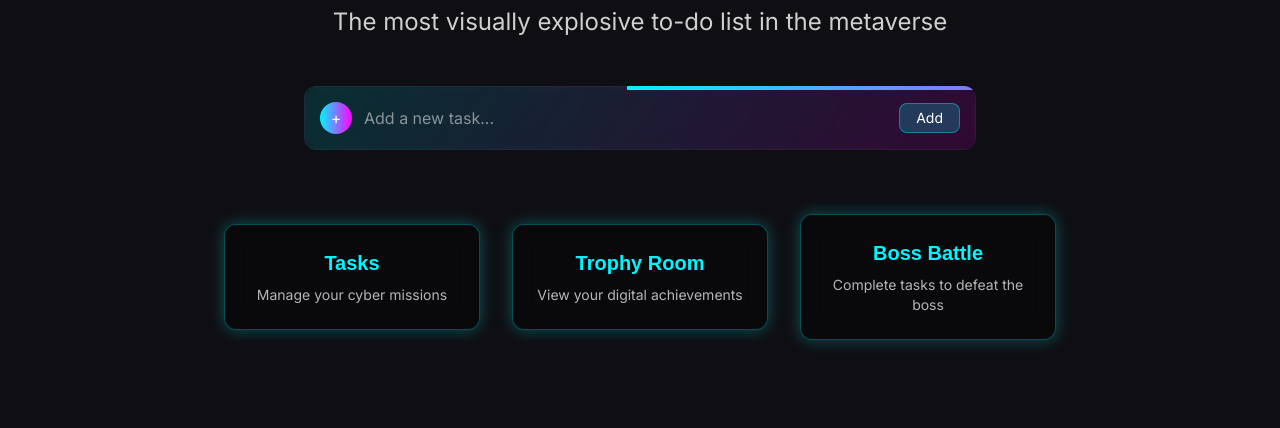
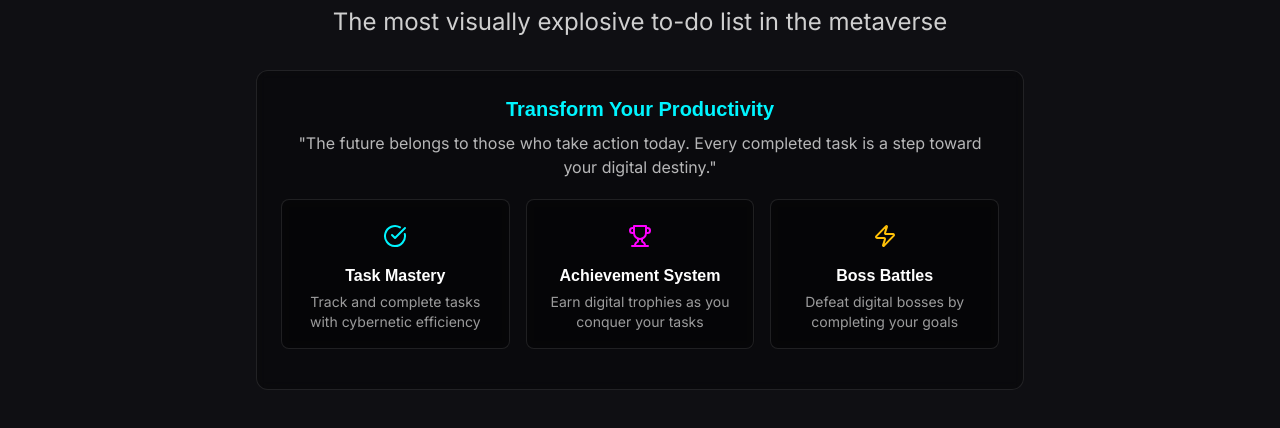
Before and after one commit to moin04-newbie/cosmic-task-rift, a React (Vite) app: page / in a window 1280 px wide. Shown: the part 134-562 px from the top of the page. Built offline with nearby package versions, Linux system fonts and the light colour scheme; no server answers; a web font is replaced by a local one.

Commit message:
feat: Add demo tasks and content
Add demo tasks and update the hero section content.

```diff
--- a/src/pages/Homepage.tsx
+++ b/src/pages/Homepage.tsx
@@ -7,6 +7,7 @@ import ConstellationBackground from "@/components/UI/ConstellationBackground";
 import TaskInput from "@/components/TaskInput";
 import AssistantAvatar from "@/components/AssistantAvatar";
 import { playSound } from "@/lib/audio";
+import { CheckCircle, Trophy, Zap } from "lucide-react";
 
 const Homepage = () => {
   const navigate = useNavigate();
@@ -34,7 +35,7 @@ const Homepage = () => {
           initial={{ y: -50, opacity: 0 }}
           animate={{ y: 0, opacity: 1 }}
           transition={{ delay: 0.2, duration: 0.8 }}
-          className="text-center mb-12"
+          className="text-center mb-8"
         >
           <h1 className="text-6xl font-bold text-transparent bg-clip-text bg-gradient-to-r from-[#00F5FF] to-[#FF00FF] font-heading">
             CyberTask
@@ -42,6 +43,38 @@ const Homepage = () => {
           <p className="text-2xl mt-4 text-white/80 font-body">
             The most visually explosive to-do list in the metaverse
           </p>
+        </motion.div>
+
+        <motion.div
+          initial={{ opacity: 0, y: 20 }}
+          animate={{ opacity: 1, y: 0 }}
+          transition={{ delay: 0.4, duration: 0.8 }}
+          className="max-w-3xl mx-auto mb-10 bg-black/30 backdrop-blur-sm p-6 rounded-xl border border-white/10"
+        >
+          <div className="text-center mb-5">
+            <h2 className="text-xl font-semibold text-[#00F5FF] mb-2 font-heading">Transform Your Productivity</h2>
+            <p className="text-white/70 font-body">
+              "The future belongs to those who take action today. Every completed task is a step toward your digital destiny."
+            </p>
+          </div>
+
+          <div className="grid grid-cols-1 md:grid-cols-3 gap-4 mb-4">
+            <FeatureCard
+              icon={<CheckCircle className="text-[#00F5FF]" />}
+              title="Task Mastery"
+              description="Track and complete tasks with cybernetic efficiency"
+            />
+            <FeatureCard
+              icon={<Trophy className="text-[#FF00FF]" />}
+              title="Achievement System"
+              description="Earn digital trophies as you conquer your tasks"
+            />
+            <FeatureCard
+              icon={<Zap className="text-[#FFC107]" />}
+              title="Boss Battles"
+              description="Defeat digital bosses by completing your goals"
+            />
+          </div>
         </motion.div>
 
         <motion.div
@@ -84,6 +117,18 @@ const Homepage = () => {
   );
 };
 
+const FeatureCard = ({ icon, title, description }: { icon: React.ReactNode; title: string; description: string }) => {
+  return (
+    <div className="bg-black/20 backdrop-blur-sm p-4 rounded-lg border border-white/10 flex flex-col items-center text-center">
+      <div className="mb-2 w-10 h-10 flex items-center justify-center">
+        {icon}
+      </div>
+      <h3 className="text-white font-semibold mb-1 font-heading">{title}</h3>
+      <p className="text-white/60 text-sm font-body">{description}</p>
+    </div>
+  );
+};
+
 const NavButton = ({ title, description, path }: { title: string; description: string; path: string }) => {
   const navigate = useNavigate();
 
--- a/src/store/taskStore.ts
+++ b/src/store/taskStore.ts
@@ -1,4 +1,3 @@
-
 import { create } from 'zustand';
 import { persist } from 'zustand/middleware';
 import { Task } from '@/types/task';
@@ -11,10 +10,35 @@ interface TaskState {
   getCompletedTasksCount: () => number;
 }
 
+// Demo tasks to populate the store initially
+const initialTasks: Task[] = [
+  {
+    id: 'demo-task-1',
+    name: 'Complete project dashboard',
+    description: 'Finish the analytics dashboard with all charts and metrics',
+    completed: false,
+    createdAt: new Date(Date.now() - 86400000 * 2).toISOString(), // 2 days ago
+  },
+  {
+    id: 'demo-task-2',
+    name: 'Review team presentations',
+    description: 'Go through all presentation slides and provide feedback',
+    completed: true,
+    createdAt: new Date(Date.now() - 86400000 * 3).toISOString(), // 3 days ago
+  },
+  {
+    id: 'demo-task-3',
+    name: 'Plan website redesign',
+    description: 'Create wireframes and task list for the upcoming website refresh',
+    completed: false,
+    createdAt: new Date(Date.now() - 86400000).toISOString(), // 1 day ago
+  },
+];
+
 export const useTaskStore = create<TaskState>()(
   persist(
     (set, get) => ({
-      tasks: [],
+      tasks: initialTasks,
 
       addTask: (task) => {
         set((state) => ({
```
